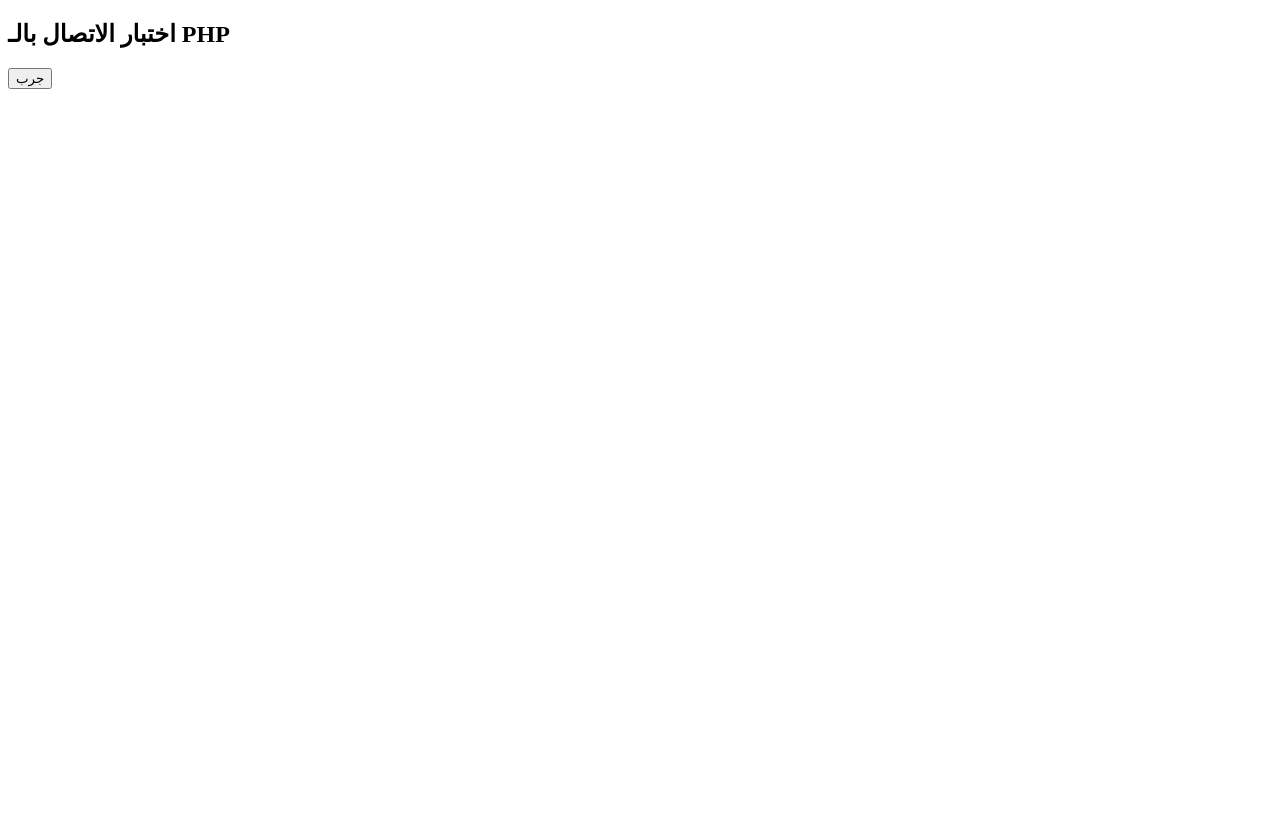
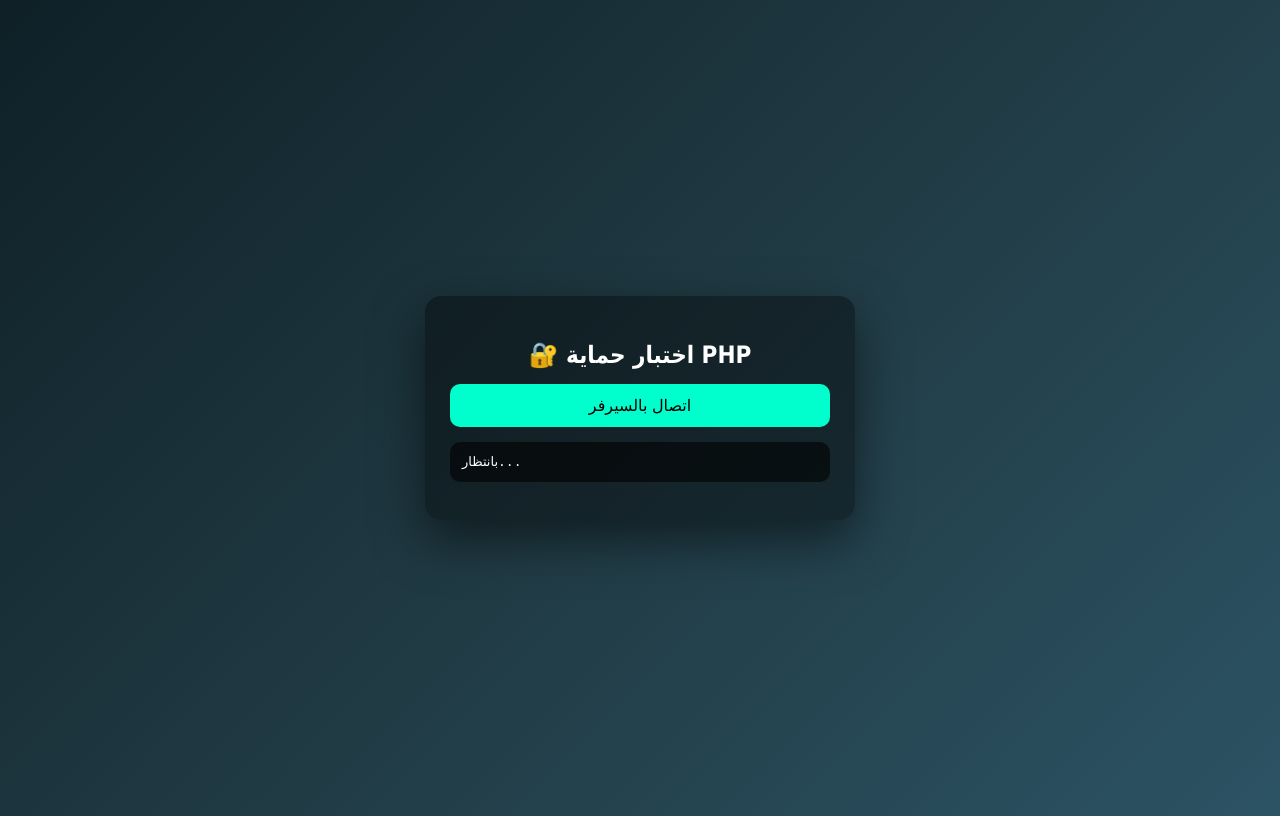
Before and after one commit to HKOMHSF2026/ABC, a plain HTML site: page index.html in a window 1280 px wide. Drawn offline with Linux system fonts and the light colour scheme.

Commit message:
Update index.html

```diff
--- a/index.html
+++ b/index.html
@@ -2,22 +2,80 @@
 <html lang="ar">
 <head>
 <meta charset="UTF-8">
-<title>اختبار حماية PHP</title>
+<title>Secure PHP Test</title>
+<style>
+body {
+  font-family: Tahoma;
+  background: linear-gradient(135deg,#0f2027,#203a43,#2c5364);
+  color: #fff;
+  min-height: 100vh;
+  display: flex;
+  justify-content: center;
+  align-items: center;
+}
+
+.card {
+  background: rgba(0,0,0,0.4);
+  border-radius: 16px;
+  padding: 25px;
+  width: 380px;
+  box-shadow: 0 20px 50px rgba(0,0,0,.5);
+  animation: fade 1s ease;
+}
+
+h2 {
+  text-align: center;
+  margin-bottom: 15px;
+}
+
+button {
+  width: 100%;
+  padding: 12px;
+  border: none;
+  border-radius: 10px;
+  background: #00ffcc;
+  color: #000;
+  font-size: 16px;
+  cursor: pointer;
+}
+
+button:hover {
+  background: #00ddb3;
+}
+
+pre {
+  background: rgba(0,0,0,.6);
+  padding: 12px;
+  border-radius: 10px;
+  margin-top: 15px;
+  font-size: 13px;
+  overflow-x: auto;
+}
+
+@keyframes fade {
+  from {opacity:0; transform: scale(.95)}
+  to   {opacity:1; transform: scale(1)}
+}
+</style>
 </head>
 <body>
 
-<h2>اختبار الاتصال بالـ PHP</h2>
-<button onclick="test()">جرب</button>
-<pre id="out"></pre>
+<div class="card">
+  <h2>🔐 اختبار حماية PHP</h2>
+  <button onclick="connect()">اتصال بالسيرفر</button>
+  <pre id="out">بانتظار...</pre>
+</div>
 
 <script>
-function test() {
-  fetch('https://hkomhsf.freehostos.com/test.php', {
+function connect() {
+  out.textContent = 'جارِ الاتصال...';
+
+  fetch('https://hkomhsf.freehostos.com/secure.php', {
     credentials: 'include'
   })
-  .then(r => r.text())
-  .then(t => out.textContent = t)
-  .catch(e => out.textContent = 'خطأ');
+  .then(r => r.json())
+  .then(d => out.textContent = JSON.stringify(d, null, 2))
+  .catch(() => out.textContent = '❌ فشل الاتصال');
 }
 </script>
 
```
